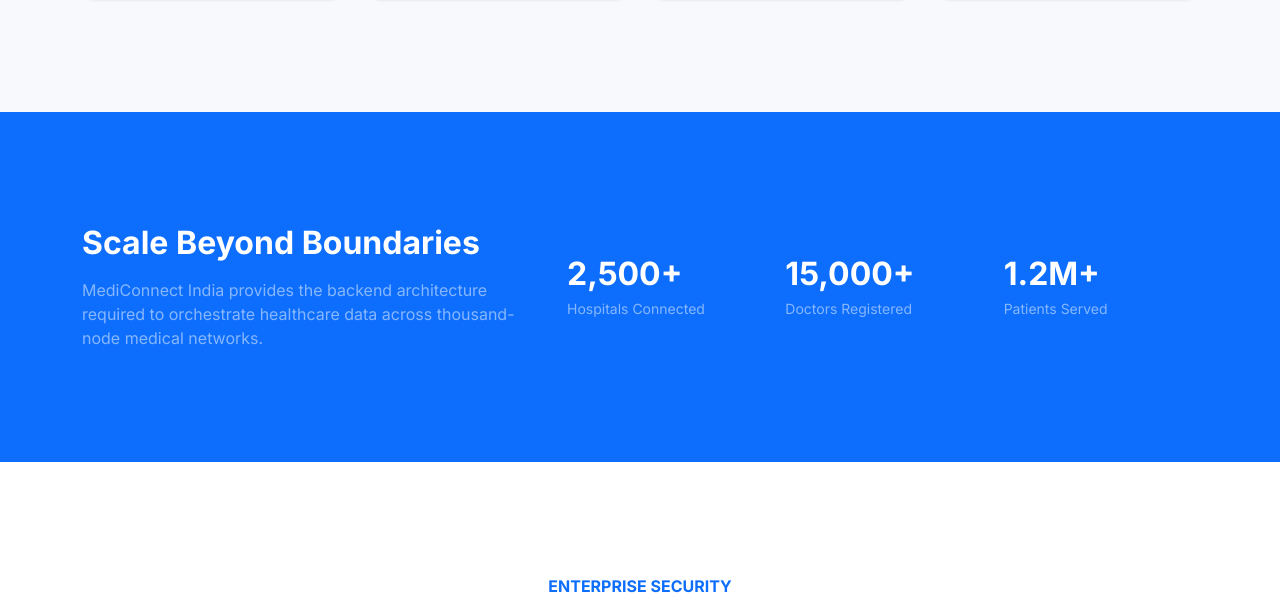
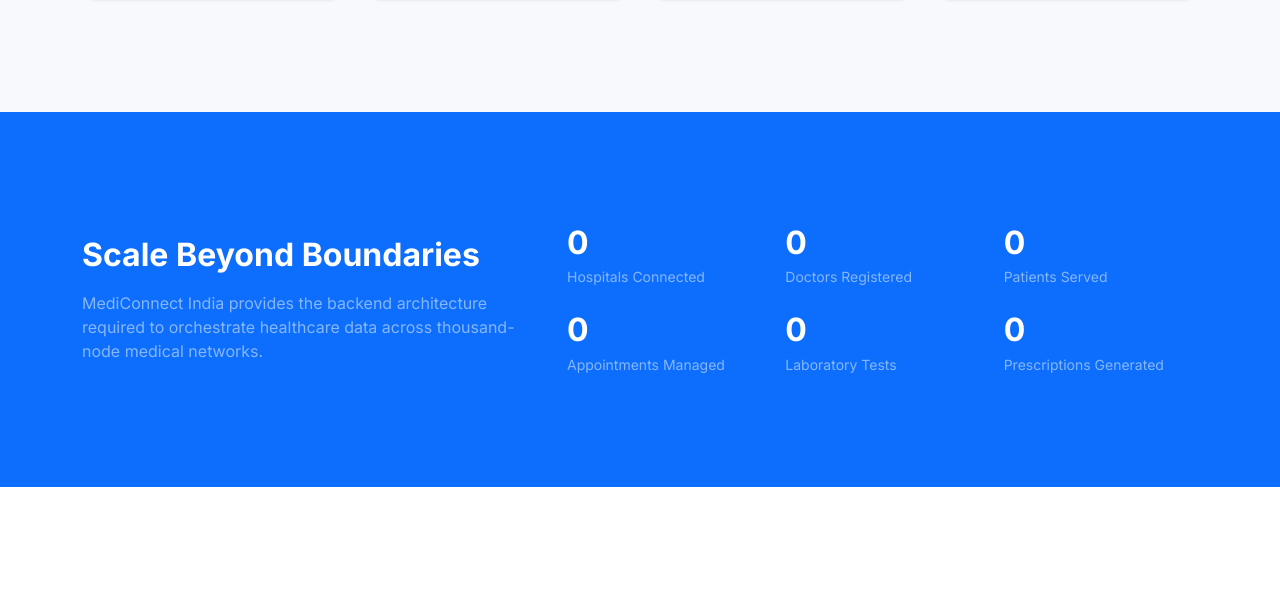
Before and after one commit to balapavan-hub/hospital-management-system, a Flask app: page / in a window 1280 px wide. Shown: the part 4324-4926 px from the top of the page. Run offline with Flask 3, Linux system fonts and the light colour scheme; some libraries are stand-ins or nearby versions.

Commit message:
Fetch all homepage statistics dynamically from the database to remove fake/mock count data

```diff
--- a/app/routes/main.py
+++ b/app/routes/main.py
@@ -14,6 +14,9 @@ def index():
     from app.models.hospital import Hospital
     from app.models.room import Room
     from app.models.user import Patient
+    from app.models.appointment import Appointment
+    from app.models.lab_test import LabTest
+    from app.models.prescription import Prescription
 
     # Load departments and doctors to display on landing page
     departments = Department.query.limit(6).all()
@@ -24,7 +27,10 @@ def index():
         'patients_served': Patient.query.count(),
         'expert_doctors': Doctor.query.count(),
         'departments_count': Department.query.count(),
-        'hospitals_count': Hospital.query.filter_by(status='Approved').count()
+        'hospitals_count': Hospital.query.filter_by(status='Approved').count(),
+        'appointments_count': Appointment.query.count(),
+        'lab_tests_count': LabTest.query.count(),
+        'prescriptions_count': Prescription.query.count()
     }
 
     return render_template(
--- a/app/templates/index.html
+++ b/app/templates/index.html
@@ -960,16 +960,28 @@
                 <div class="col-lg-7">
                     <div class="row g-4">
                         <div class="col-sm-4">
-                            <div class="h2 fw-bold text-white mb-1 count-target" data-value="2500">0</div>
+                            <div class="h2 fw-bold text-white mb-1 count-target" data-value="{{ stats.hospitals_count }}">0</div>
                             <div class="text-white-50 small">Hospitals Connected</div>
                         </div>
                         <div class="col-sm-4">
-                            <div class="h2 fw-bold text-white mb-1 count-target" data-value="15000">0</div>
+                            <div class="h2 fw-bold text-white mb-1 count-target" data-value="{{ stats.expert_doctors }}">0</div>
                             <div class="text-white-50 small">Doctors Registered</div>
                         </div>
                         <div class="col-sm-4">
-                            <div class="h2 fw-bold text-white mb-1 count-target" data-value="1200000">0</div>
+                            <div class="h2 fw-bold text-white mb-1 count-target" data-value="{{ stats.patients_served }}">0</div>
                             <div class="text-white-50 small">Patients Served</div>
+                        </div>
+                        <div class="col-sm-4">
+                            <div class="h2 fw-bold text-white mb-1 count-target" data-value="{{ stats.appointments_count }}">0</div>
+                            <div class="text-white-50 small">Appointments Managed</div>
+                        </div>
+                        <div class="col-sm-4">
+                            <div class="h2 fw-bold text-white mb-1 count-target" data-value="{{ stats.lab_tests_count }}">0</div>
+                            <div class="text-white-50 small">Laboratory Tests</div>
+                        </div>
+                        <div class="col-sm-4">
+                            <div class="h2 fw-bold text-white mb-1 count-target" data-value="{{ stats.prescriptions_count }}">0</div>
+                            <div class="text-white-50 small">Prescriptions Generated</div>
                         </div>
                     </div>
                 </div>
@@ -1346,7 +1358,7 @@
                     } else if (target >= 1000) {
                         counter.textContent = currentVal.toLocaleString() + "+";
                     } else {
-                        counter.textContent = currentVal + "+";
+                        counter.textContent = currentVal;
                     }
 
                     if (progress < 1) {
```
